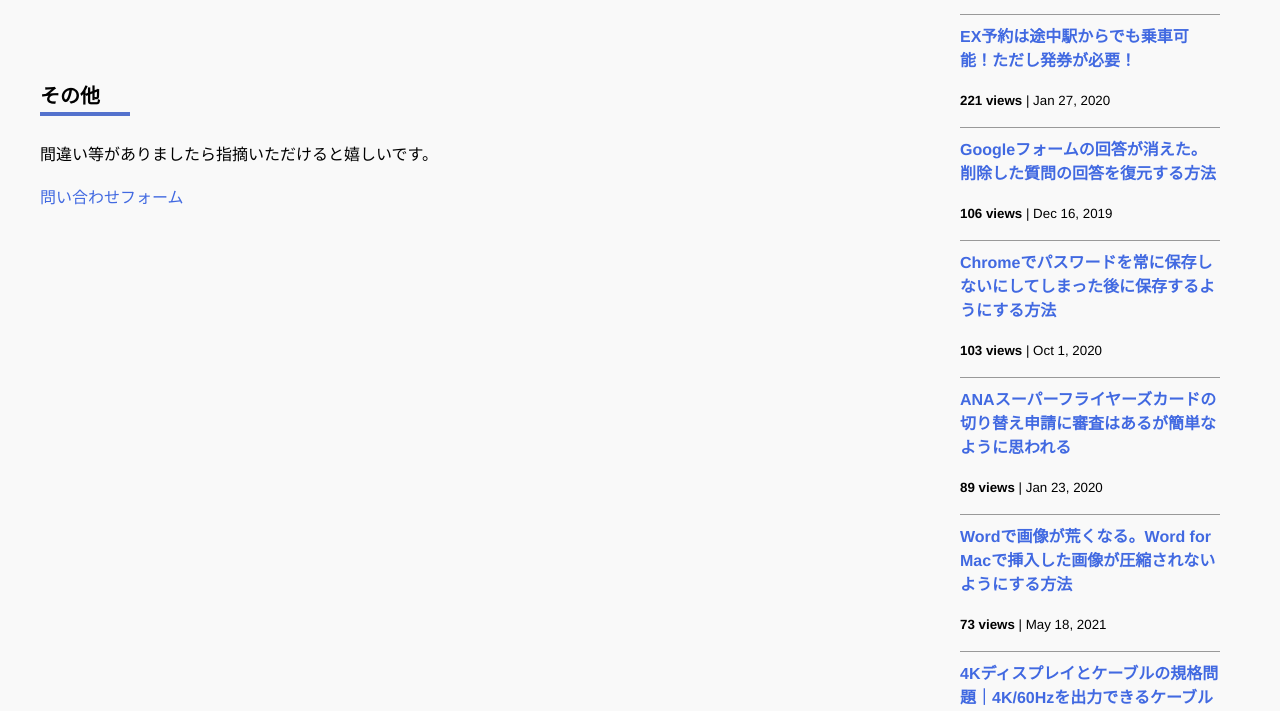
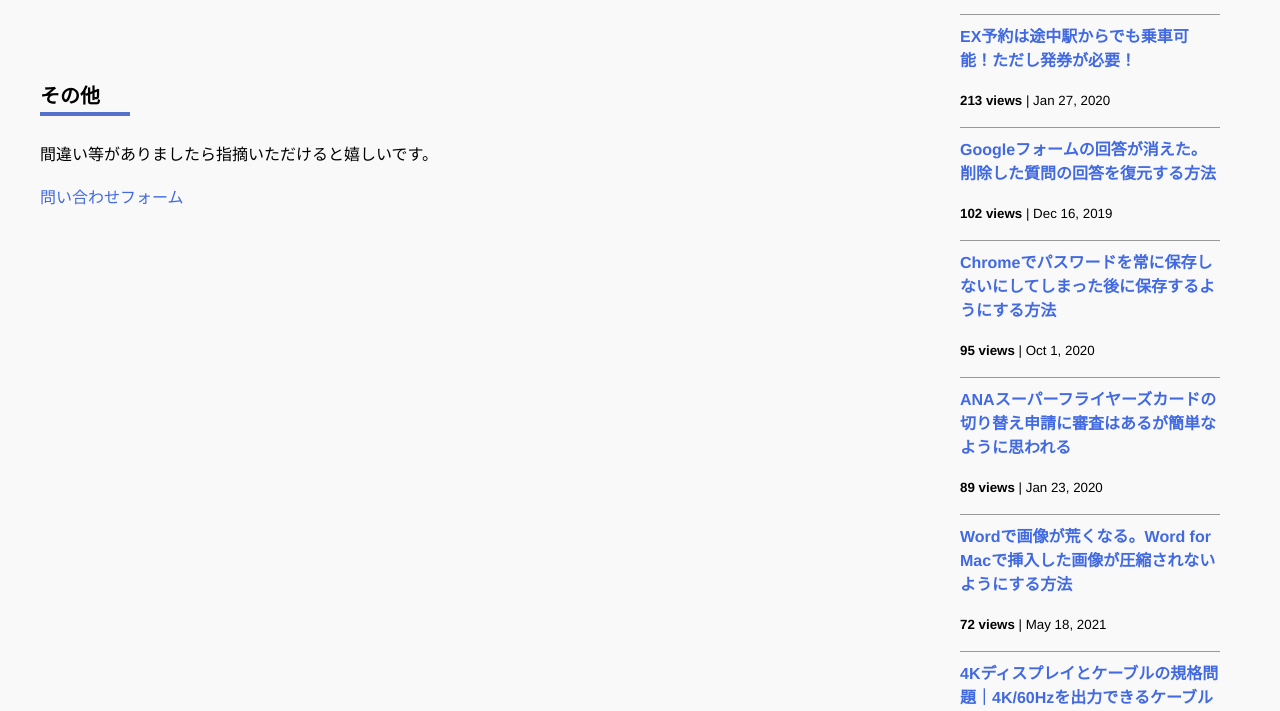
Before and after one commit to iwanaminami/shoyaiwaname, a Jekyll site: the page built from about.markdown, in a window 1280 px wide and 1400 px high, scrolled down 693 px. Shown: the part 167-878 px from the top of the window. Built offline with Jekyll 4.4.1, drawn with Linux system fonts in a browser that asks for light colours; nearby versions of some CDN libraries; comment, search, counter and statistics services are not loaded.

Commit message:
chore(ga): update _data/popularposts.yml 20251111-0052

```diff
--- a/_data/popularposts.yml
+++ b/_data/popularposts.yml
@@ -1,17 +1,17 @@
 side:
-  - view: 221
+  - view: 213
     url: "/2020/01/27/ex-rideontheway.html"
-  - view: 106
+  - view: 102
     url: "/2019/12/16/restore-googleform.html"
-  - view: 103
+  - view: 95
     url: "/2020/10/01/googlepassword.html"
   - view: 89
     url: "/2020/01/23/sfc-judge.html"
-  - view: 73
+  - view: 72
     url: "/2021/05/18/image-compression-word.html"
   - view: 37
     url: "/2020/04/14/4kcable.html"
   - view: 26
     url: "/2020/01/07/adobe-activate-problem.html"
-  - view: 25
+  - view: 24
     url: "/2021/05/09/gmailtocalendar.html"
```
